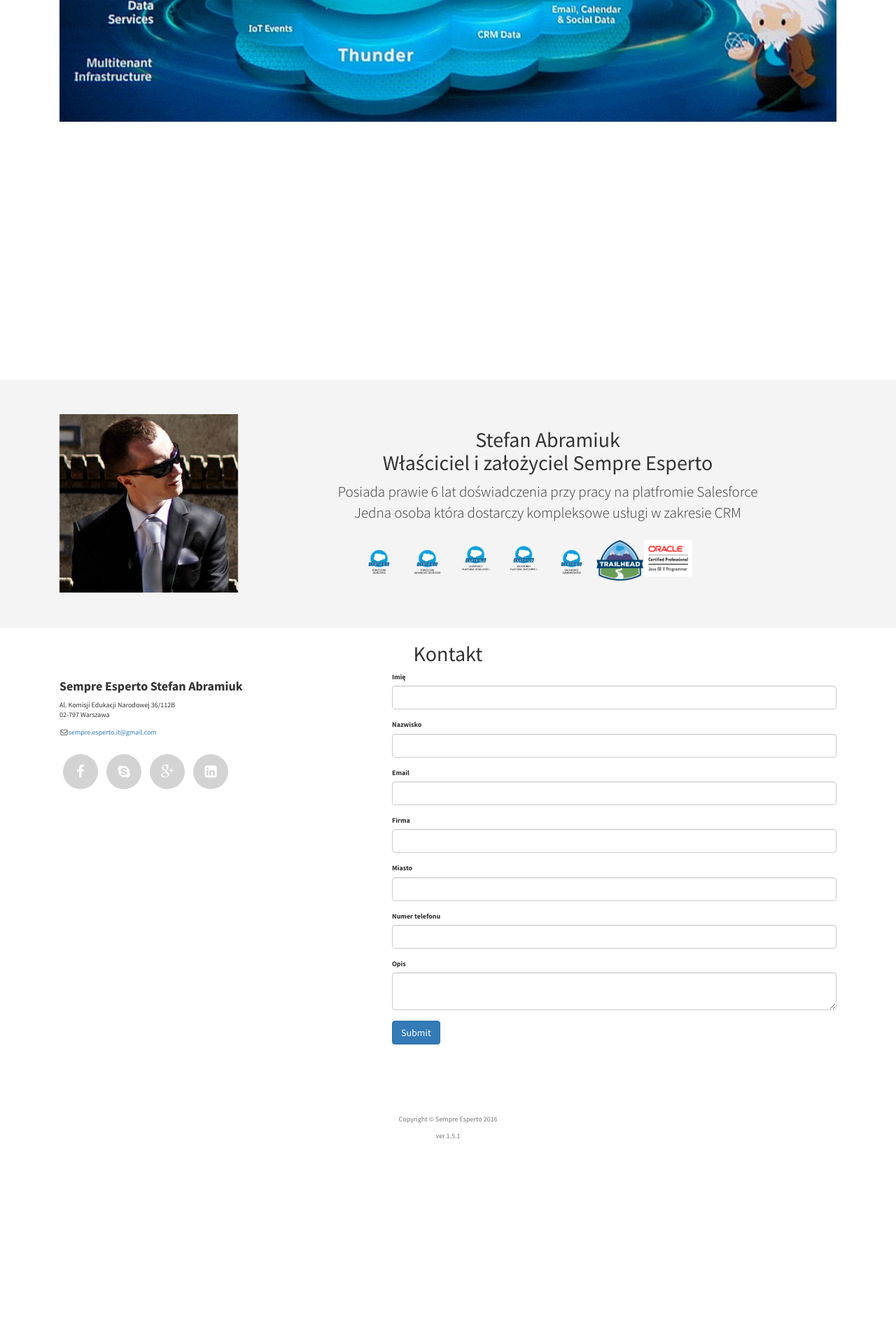
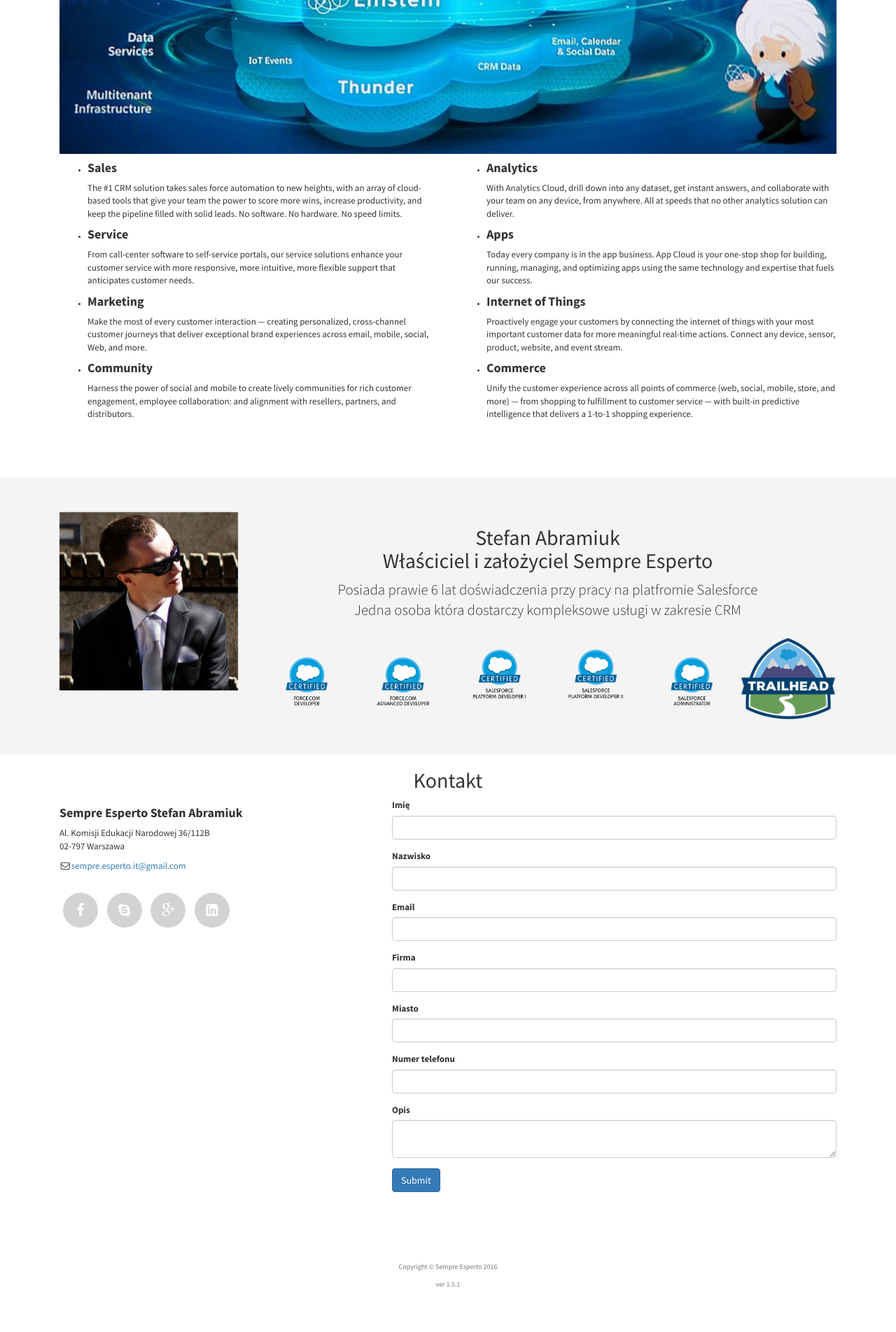
Before and after one commit to mystery124/sempreespertohomepagepl, a PHP site: page /index_pl.html in a window 1280 px wide. Shown: the part 2160-4064 px from the top of the page at 70% size. Before the commit the page ends 3787 px from the top, so only its background shows below. Run offline with PHP 8.4, Linux system fonts and the light colour scheme.

Commit message:
ver 1.5.1 - udpates

```diff
--- a/css/stylish-portfolio.css
+++ b/css/stylish-portfolio.css
@@ -426,10 +426,9 @@ footer {
 
 .visibleWhatWeDoItem{
     visibility: hidden;
-
 }
 
-.bounceIn{
+.bounceIn1{
   visibility: visible;
   -webkit-animation-delay: 0.5s; /* Safari 4.0 - 8.0 */
   animation-delay: 0.5s;
@@ -438,6 +437,58 @@ footer {
   transform-origin: 50% 50%;
   animation-fill-mode:forwards; /*when the spec is finished*/
   -webkit-animation: bounceIn ease 1s;
+  -webkit-animation-iteration-count: 1;
+  -webkit-transform-origin: 50% 50%;
+  -webkit-animation-fill-mode:forwards; /*Chrome 16+, Safari 4+*/
+  -moz-animation: bounceIn ease 1s;
+  -moz-animation-iteration-count: 1;
+  -moz-transform-origin: 50% 50%;
+  -moz-animation-fill-mode:forwards; /*FF 5+*/
+  -o-animation: bounceIn ease 1s;
+  -o-animation-iteration-count: 1;
+  -o-transform-origin: 50% 50%;
+  -o-animation-fill-mode:forwards; /*Not implemented yet*/
+  -ms-animation: bounceIn ease 1s;
+  -ms-animation-iteration-count: 1;
+  -ms-transform-origin: 50% 50%;
+  -ms-animation-fill-mode:forwards; /*IE 10+*/
+}
+
+.bounceIn2{
+  visibility: visible;
+  -webkit-animation-delay: 1s; /* Safari 4.0 - 8.0 */
+  animation-delay: 1.5s;
+  animation: bounceIn ease 1s;
+  animation-iteration-count: 1;
+  transform-origin: 50% 50%;
+  animation-fill-mode:forwards; /*when the spec is finished*/
+  -webkit-animation: bounceIn ease 1.2s;
+  -webkit-animation-iteration-count: 1;
+  -webkit-transform-origin: 50% 50%;
+  -webkit-animation-fill-mode:forwards; /*Chrome 16+, Safari 4+*/
+  -moz-animation: bounceIn ease 1s;
+  -moz-animation-iteration-count: 1;
+  -moz-transform-origin: 50% 50%;
+  -moz-animation-fill-mode:forwards; /*FF 5+*/
+  -o-animation: bounceIn ease 1s;
+  -o-animation-iteration-count: 1;
+  -o-transform-origin: 50% 50%;
+  -o-animation-fill-mode:forwards; /*Not implemented yet*/
+  -ms-animation: bounceIn ease 1s;
+  -ms-animation-iteration-count: 1;
+  -ms-transform-origin: 50% 50%;
+  -ms-animation-fill-mode:forwards; /*IE 10+*/
+}
+
+.bounceIn3{
+  visibility: visible;
+  -webkit-animation-delay: 0.9s; /* Safari 4.0 - 8.0 */
+  animation-delay: 0.9s;
+  animation: bounceIn ease 1s;
+  animation-iteration-count: 1;
+  transform-origin: 50% 50%;
+  animation-fill-mode:forwards; /*when the spec is finished*/
+  -webkit-animation: bounceIn ease 1.4s;
   -webkit-animation-iteration-count: 1;
   -webkit-transform-origin: 50% 50%;
   -webkit-animation-fill-mode:forwards; /*Chrome 16+, Safari 4+*/
@@ -548,20 +599,20 @@ footer {
 
 .baboom{
   animation: baboom linear 1s;
- -webkit-animation-delay: 0.5s; /* Safari 4.0 - 8.0 */
-  animation-delay: 0.5s;
+ -webkit-animation-delay: 1s; /* Safari 4.0 - 8.0 */
+  animation-delay: 1s;
   animation-iteration-count: 1;
   transform-origin: 50% 50%;
-  -webkit-animation: baboom linear 1s;
+  -webkit-animation: baboom linear 2s;
   -webkit-animation-iteration-count: 1;
   -webkit-transform-origin: 50% 50%;
-  -moz-animation: baboom linear 1s;
+  -moz-animation: baboom linear 2s;
   -moz-animation-iteration-count: 1;
   -moz-transform-origin: 50% 50%;
-  -o-animation: baboom linear 1s;
+  -o-animation: baboom linear 2s;
   -o-animation-iteration-count: 1;
   -o-transform-origin: 50% 50%;
-  -ms-animation: baboom linear 1s;
+  -ms-animation: baboom linear 2s;
   -ms-animation-iteration-count: 1;
   -ms-transform-origin: 50% 50%;
 }
@@ -749,3 +800,28 @@ footer {
 .portfolio .prodLogos{
     width: 100%
 }
+
+.service-item p{
+    font-size: small;
+}
+
+.portfolio-item p{
+    font-size: small;
+}
+
+.contact label{
+    font-size: small;
+}
+
+.contact .companyAddress{
+    font-size: small;
+}
+
+
+.sidebar-nav li a {
+    font-size: medium;
+}
+
+.langSelector{
+    font-size: small;
+}
--- a/index_pl.html
+++ b/index_pl.html
@@ -121,13 +121,13 @@
 
                                 <div class="portfolio-item">
                                     <ul >
-                                        <li class="visibleWhatWeDoItem" in-view="visibleWhatWeDoVisible(1, $inview)" ng-class="{'bounceIn' : visibleWhatWeDo[1]}">
+                                        <li class="visibleWhatWeDoItem" in-view="visibleWhatWeDoVisible()" ng-class="{'bounceIn1' : visibleWhatWeDo}">
                                             {{ labels.REQUIREMENTS }}
                                         </li>
-                                        <li class="visibleWhatWeDoItem" in-view="visibleWhatWeDoVisible(2, $inview)" ng-class="{'bounceIn' : visibleWhatWeDo[2]}">
+                                        <li class="visibleWhatWeDoItem" in-view="visibleWhatWeDoVisible()" ng-class="{'bounceIn2' : visibleWhatWeDo}">
                                             {{ labels.APPROACH }}
                                         </li>
-                                        <li class="visibleWhatWeDoItem" in-view="visibleWhatWeDoVisible(3, $inview)" ng-class="{'bounceIn' : visibleWhatWeDo[3]}">
+                                        <li class="visibleWhatWeDoItem" in-view="visibleWhatWeDoVisible()" ng-class="{'bounceIn3' : visibleWhatWeDo}">
                                             {{ labels.TRENING }}
                                         </li>
                                     </ul>
@@ -146,7 +146,7 @@
                         <h2>{{ labels.SERV_TITLE }}</h2>
                         <hr class="small">
                         <div class="row" s>
-                            <div class="col-md-3 col-sm-6 baboomHelper" in-view="servicesVisible(1, $inview)" ng-class="{'baboom' : services[1]}">
+                            <div class="col-md-3 col-sm-6 baboomHelper" in-view="servicesVisible()" ng-class="{'baboom' : visibleServices}">
                                 <div class="service-item">
                                     <span class="fa-stack fa-4x">
                                         <i class="fa fa-circle fa-stack-2x"></i>
@@ -160,7 +160,7 @@
                                     </p>
                                 </div>
                             </div>
-                            <div class="col-md-3 col-sm-6 baboomHelper" in-view="servicesVisible(2, $inview)" ng-class="{'baboom' : services[2]}">
+                            <div class="col-md-3 col-sm-6 baboomHelper" in-view="servicesVisible()" ng-class="{'baboom' : visibleServices}">
                                 <div class="service-item">
                                     <span class="fa-stack fa-4x">
                                         <i class="fa fa-circle fa-stack-2x"></i>
@@ -174,7 +174,7 @@
                                     </p>
                                 </div>
                             </div>
-                            <div class="col-md-3 col-sm-6 baboomHelper" in-view="servicesVisible(3, $inview)" ng-class="{'baboom' : services[3]}">
+                            <div class="col-md-3 col-sm-6 baboomHelper" in-view="servicesVisible()" ng-class="{'baboom' : visibleServices}">
                                 <div class="service-item">
                                     <span class="fa-stack fa-4x">
                                         <i class="fa fa-circle fa-stack-2x"></i>
@@ -188,7 +188,7 @@
                                     </p>
                                 </div>
                             </div>
-                            <div class="col-md-3 col-sm-6 baboomHelper" in-view="servicesVisible(4, $inview)" ng-class="{'baboom' : services[4]}">
+                            <div class="col-md-3 col-sm-6 baboomHelper" in-view="servicesVisible()" ng-class="{'baboom' : visibleServices}">
                                 <div class="service-item">
                                     <span class="fa-stack fa-4x">
                                         <i class="fa fa-circle fa-stack-2x"></i>
@@ -226,7 +226,7 @@
                     <div class="col-md-6" >
                                 <div class="portfolio-item">
                                     <ul >
-                                        <li class="visibleWhatWeDoItem" in-view="visibleWhatWeDoVisible(1, $inview)" ng-class="{'bounceIn' : visibleWhatWeDo[1]}">
+                                        <li class="visibleWhatWeDoItem" in-view="productsVisible()" ng-class="{'bounceIn3' : visibleProducts}">
                                              <h4>
                                                 <strong>{{ labels.SALES }}</strong>
                                             </h4>
@@ -234,7 +234,7 @@
                                                 {{ labels.SALES_DESC }}
                                             </p>
                                         </li>
-                                        <li class="visibleWhatWeDoItem" in-view="visibleWhatWeDoVisible(1, $inview)" ng-class="{'bounceIn' : visibleWhatWeDo[1]}">
+                                        <li class="visibleWhatWeDoItem" in-view="productsVisible()" ng-class="{'bounceIn3' : visibleProducts}">
                                              <h4>
                                                 <strong>{{ labels.SERVICE }}</strong>
                                             </h4>
@@ -242,7 +242,7 @@
                                                 {{ labels.SERVICE_DESC }}
                                             </p>
                                         </li>
-                                        <li class="visibleWhatWeDoItem" in-view="visibleWhatWeDoVisible(1, $inview)" ng-class="{'bounceIn' : visibleWhatWeDo[1]}">
+                                        <li class="visibleWhatWeDoItem" in-view="productsVisible()" ng-class="{'bounceIn3' : visibleProducts}">
                                              <h4>
                                                 <strong>{{ labels.MARKETING }}</strong>
                                             </h4>
@@ -250,7 +250,7 @@
                                                 {{ labels.MARKETING_DESC }}
                                             </p>
                                         </li>
-                                        <li class="visibleWhatWeDoItem" in-view="visibleWhatWeDoVisible(1, $inview)" ng-class="{'bounceIn' : visibleWhatWeDo[1]}">
+                                        <li class="visibleWhatWeDoItem" in-view="productsVisible()" ng-class="{'bounceIn3' : visibleProducts}">
                                              <h4>
                                                 <strong>{{ labels.COMMUNITY }}</strong>
                                             </h4>
@@ -264,7 +264,7 @@
                     <div class="col-md-6" >
                                 <div class="portfolio-item">
                                     <ul >
-                                        <li class="visibleWhatWeDoItem" in-view="visibleWhatWeDoVisible(1, $inview)" ng-class="{'bounceIn' : visibleWhatWeDo[1]}">
+                                        <li class="visibleWhatWeDoItem" in-view="productsVisible()" ng-class="{'bounceIn1' : visibleProducts}">
                                              <h4>
                                                 <strong>{{ labels.ANALITICS }}</strong>
                                             </h4>
@@ -272,7 +272,7 @@
                                                 {{ labels.ANALITICS_DESC }}
                                             </p>
                                         </li>
-                                        <li class="visibleWhatWeDoItem" in-view="visibleWhatWeDoVisible(1, $inview)" ng-class="{'bounceIn' : visibleWhatWeDo[1]}">
+                                        <li class="visibleWhatWeDoItem" in-view="productsVisible()" ng-class="{'bounceIn1' : visibleProducts}">
                                              <h4>
                                                 <strong>{{ labels.APPS }}</strong>
                                             </h4>
@@ -280,7 +280,7 @@
                                                 {{ labels.APPS_DESC }}
                                             </p>
                                         </li>
-                                        <li class="visibleWhatWeDoItem" in-view="visibleWhatWeDoVisible(1, $inview)" ng-class="{'bounceIn' : visibleWhatWeDo[1]}">
+                                        <li class="visibleWhatWeDoItem" in-view="productsVisible()" ng-class="{'bounceIn1' : visibleProducts}">
                                              <h4>
                                                 <strong>{{ labels.IOT }}</strong>
                                             </h4>
@@ -288,7 +288,7 @@
                                                 {{ labels.IOT_DESC }}
                                             </p>
                                         </li>
-                                        <li class="visibleWhatWeDoItem" in-view="visibleWhatWeDoVisible(1, $inview)" ng-class="{'bounceIn' : visibleWhatWeDo[1]}">
+                                        <li class="visibleWhatWeDoItem" in-view="productsVisible()" ng-class="{'bounceIn1' : visibleProducts}">
                                              <h4>
                                                 <strong>{{ labels.COMMERCE }}</strong>
                                             </h4>
@@ -324,41 +324,43 @@
                             </div>
                         </div>
                         <div class="row" >
-                            <div class="col-md-1 col-md-offset-2 achivements">
+                            <div class="col-md-2 achivements">
                                 <a href="res/Salesforce_Certified_Force.com_Developer.pdf" target="_blank">
                                     <img class="img-responsive" src="img/cert_dev_rgb.png">
                                 </a>
                             </div>
-                            <div class="col-md-1 achivements">
+                            <div class="col-md-2 achivements">
                                 <a href="res/Salesforce_Certified_Advanced_Developer.pdf" target="_blank">
                                     <img class="img-responsive" src="img/cert_dev_adv_rgb.png">
                                 </a>
                             </div>
-                            <div class="col-md-1 achivements">
+                            <div class="col-md-2 achivements">
                                 <a href="res/Salesforce_Certified_Platform_Developer_I_II.pdf" target="_blank">
                                     <img class="img-responsive" src="img/SalesforceCertifiedPlatformDeveloperI_RGB.png">
                                 </a>
                             </div>
-                            <div class="col-md-1 achivements">
+                            <div class="col-md-2 achivements">
                                 <a href="res/Salesforce_Certified_Platform_Developer_I_II.pdf" target="_blank">
                                     <img class="img-responsive" src="img/SalesforceCertifiedPlatformDeveloperII_RGB.png">
                                 </a>
                             </div>
-                            <div class="col-md-1 achivements">
+                            <div class="col-md-2 achivements">
                                 <a href="res/Salesforce_Certified_Administrator.pdf" target="_blank">
                                     <img class="img-responsive" src="img/cert_admin_rgb.png">
                                 </a>
                             </div>
-                             <div class="col-md-1 achivements">
+                            <div class="col-md-2 achivements">
                                 <a href="https://developer.salesforce.com/forums/ForumsTrailheadProfile?userId=005F0000006vuRRIAY" target="_blank">
                                     <img class="img-responsive" src="img/trailhead-flogo.png">
                                 </a>
                             </div>
-                            <div class="col-md-1 achivements">
+                            <!--
+                            <div class="col-md-2 achivements">
                                 <a href="res/OCP.pdf" target="_blank">
                                     <img class="img-responsive"  src="img/ocp.jpg">
                                 </a>
                             </div>
+                            -->
                         </div>
                     </div>
                     <div class="col-md-12 col-lg-12 achivements">
@@ -372,7 +374,7 @@
         </section>
 
         <!-- Map -->
-        <section id="contact" >
+        <section id="contact" class="contact">
             <div class="container">
                 <div >
                     <div class="t text-center">
@@ -381,7 +383,7 @@
                 </div>
 
                 <div class="row">
-                    <div class="col-lg-5 col-sm-12 col-xs-12 col-md-5 ">
+                    <div class="col-lg-5 col-sm-12 col-xs-12 col-md-5 companyAddress">
                         <h4><strong>{{ labels.FULL_NAME }}</strong>
                         </h4>
                         <p>{{ labels.ADDR1 }}<br>{{ labels.ADDR2 }}</p>
@@ -416,8 +418,8 @@
 
                         <form action="https://www.salesforce.com/servlet/servlet.WebToLead?encoding=UTF-8" method="POST">
 
-                            <input type=hidden name="oid" value="00D58000000KqWU">
-                            <input type=hidden name="retURL" value="http://www.sempreesperto.com?requestSent=1">
+                            <input type=hidden name="oid" value="{{settings.ORG_ID}}">
+                            <input type=hidden name="retURL" value="{{ settings.RET_URL }}">
 
                             <!--  ----------------------------------------------------------------------  -->
                             <!--  NOTE: These fields are optional debugging elements. Please uncomment    -->
--- a/js/main.js
+++ b/js/main.js
@@ -40,6 +40,10 @@
             SKYPE_LINK: "skype:abramiuk.stefan?chat",
             GPLUS_LINK: "https://plus.google.com/u/3/108473935326169165534"
         },
+        settings : {
+            ORG_ID : "00D58000000KqWU",
+            RET_URL: "http://www.sempreesperto.com?requestSent=1"
+        },
         version : "ver 1.5.1"
     };
 
@@ -55,25 +59,29 @@
             $scope.cookieConsent = $cookies.get('consent');
             $scope.cookieConsConfirmed = false;
 
-            $scope.visibleWhatWeDo = [];
-            $scope.services = [];
+            $scope.visibleWhatWeDo = false;
+            $scope.visibleServices = false;
+            $scope.visibleProducts = false;
 
             $scope.labels = labels;
             $scope.links = config.links;
+            $scope.settings = config.settings;
             $scope.version = config.version;
 
             $scope.confirmCookie = function(){
                 $scope.cookieConsConfirmed = true;
                 $cookies.put('consent', true, { expires: expiryDate });
-            }
+            };
 
-            $scope.visibleWhatWeDoVisible = function(id, inview){
-                $scope.visibleWhatWeDo[id] = inview;
-            }
-
-            $scope.servicesVisible = function(id, inview){
-                $scope.services[id] = inview;
-            }
+            $scope.visibleWhatWeDoVisible = function(){
+                $scope.visibleWhatWeDo = true;
+            };
+            $scope.servicesVisible = function(){
+                $scope.visibleServices = true;
+            };
+            $scope.productsVisible = function(){
+                $scope.visibleProducts = true;
+            };
     }]);
 
     myApp.directive("showOnceBackgroundLoaded", [function () {
```
Also changed, not shown: js/angular-inview.js (+4 -3 lines). Lines whose indentation alone changed are shown as unchanged.
